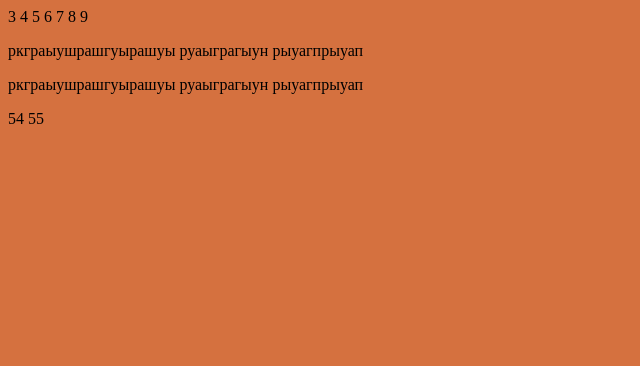
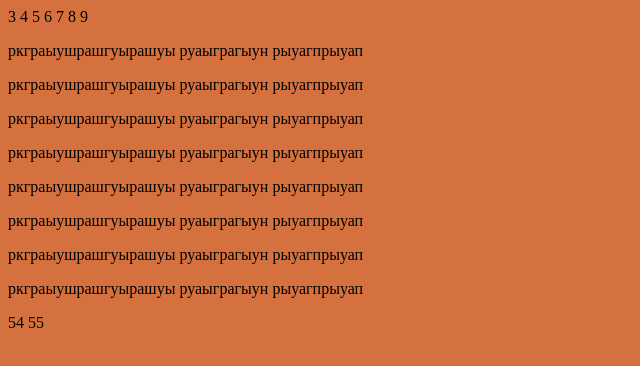
Before and after one commit to clab333/site1, a plain HTML site: page index.html in a window 1280 px wide. Shown: the whole page, without its empty margins (0-640 px from the left). Drawn offline with Linux system fonts and the light colour scheme.

Commit message:
второй слепок

```diff
--- a/index.html
+++ b/index.html
@@ -6,6 +6,12 @@
 7 </head>
 8 <body bgcolor="d5713f">
 9 		<p>ркграыушрашгуырашуы руаыграгыун рыуагпрыуап</p>
-<p>ркграыушрашгуырашуы руаыграгыун рыуагпрыуап</p>
+		<p>ркграыушрашгуырашуы руаыграгыун рыуагпрыуап</p>
+		 		<p>ркграыушрашгуырашуы руаыграгыун рыуагпрыуап</p>
+		<p>ркграыушрашгуырашуы руаыграгыун рыуагпрыуап</p>
+		 		<p>ркграыушрашгуырашуы руаыграгыун рыуагпрыуап</p>
+		<p>ркграыушрашгуырашуы руаыграгыун рыуагпрыуап</p>
+		 		<p>ркграыушрашгуырашуы руаыграгыун рыуагпрыуап</p>
+		<p>ркграыушрашгуырашуы руаыграгыун рыуагпрыуап</p>
 54 </body>
 55 </html>
```
